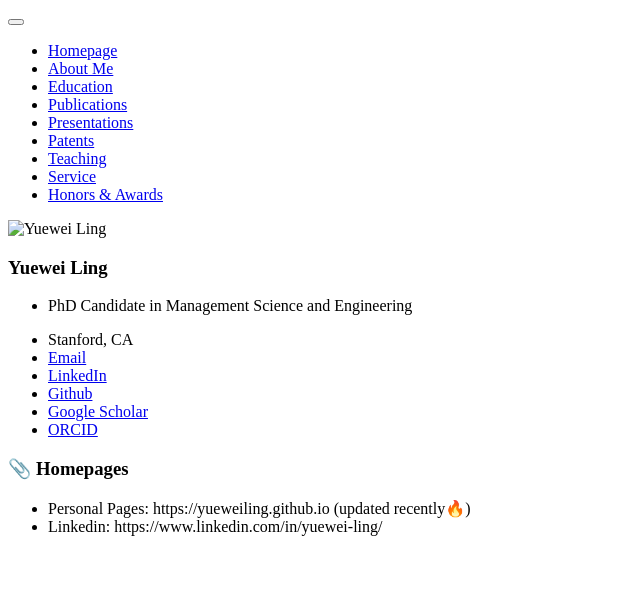
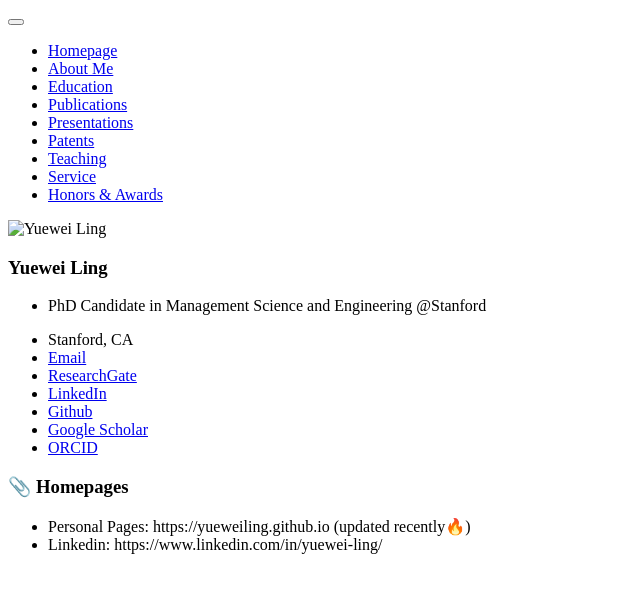
Before and after one commit to yuewei-ling/yuewei-ling.github.io, a Jekyll site: the page built from _pages/includes/homepage.md, in a window 1280 px wide. Shown: the top 593 px of the page, without its empty margins (0-640 px from the left). Built offline with Jekyll 4.4.1, drawn with Linux system fonts in a browser that asks for light colours; our own code applies the rules of GitHub Pages for plain Markdown files; some of the changed lines change nothing that is shown.

Commit message:
Update _config.yml

```diff
--- a/_config.yml
+++ b/_config.yml
@@ -7,7 +7,7 @@
 
 # Site Settings
 title                    : "Yuewei Ling"
-description              : "PhD Candidate in Management Science and Engineering"
+description              : "PhD Candidate in Management Science and Engineering @Stanford"
 repository               : "yuewei-ling/yueweiling.github.io"
 google_scholar_stats_use_cdn : true
 
@@ -29,7 +29,7 @@ author:
   pubmed           :
   googlescholar    : "https://scholar.google.com/citations?user=B0KJHmQAAAAJ&hl=en"
   email            : "yueweiling@stanford.edu"
-  researchgate     :  # example: "https://www.researchgate.net/profile/yourprofile"
+  researchgate     : "https://www.researchgate.net/profile/Yuewei-Ling"
   uri              :
   bitbucket        :
   codepen          :
@@ -41,14 +41,14 @@ author:
   google_plus      :
   keybase          :
   instagram        :
-  impactstory      : #"https://profiles.impactstory.org/u/xxxx-xxxx-xxxx-xxxx"
+  impactstory      :
   lastfm           :
   linkedin         : "yuewei-ling"
-  dblp             : #"https://dblp.org/pid/75/6568-6.html"
+  dblp             :
   orcid            : "https://orcid.org/my-orcid?orcid=0000-0001-7724-5370"
   pinterest        :
   soundcloud       :
-  stackoverflow    : # http://stackoverflow.com/users/123456/username
+  stackoverflow    :
   steam            :
   tumblr           :
   twitter          :
```
